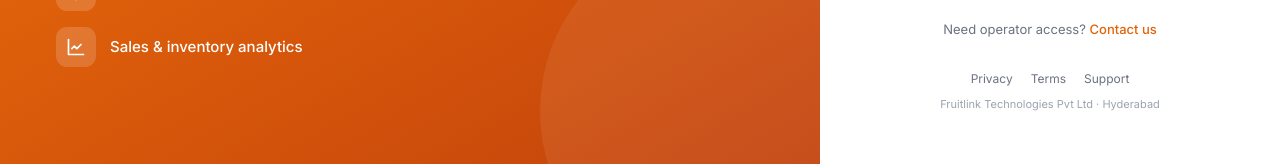
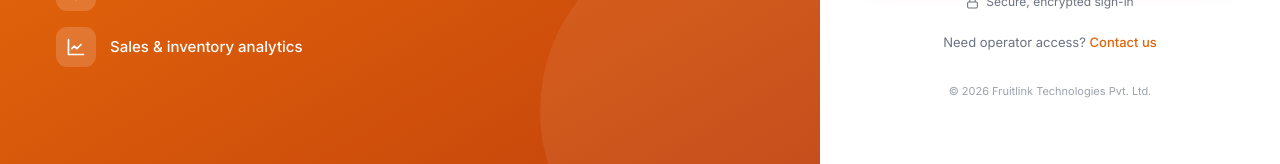
Before and after one commit to askkakkera-ui/fruitlink-dashboard, a Next.js app: page /login in a window 1280 px wide. Shown: the part 629-793 px from the top of the page. Built offline with nearby package versions, Linux system fonts and the light colour scheme.

Commit message:
Update page.tsx

```diff
--- a/app/login/page.tsx
+++ b/app/login/page.tsx
@@ -238,12 +238,7 @@ export default function Login() {
 
           {/* Footer */}
           <div style={{ marginTop: '30px', textAlign: 'center' }}>
-            <div style={{ display: 'flex', gap: '18px', justifyContent: 'center', marginBottom: '8px' }}>
-              <a href="/privacy" style={{ color: grey, fontSize: '12px', textDecoration: 'none' }}>Privacy</a>
-              <a href="/terms" style={{ color: grey, fontSize: '12px', textDecoration: 'none' }}>Terms</a>
-              <a href="mailto:support@fruitlinktech.in" style={{ color: grey, fontSize: '12px', textDecoration: 'none' }}>Support</a>
-            </div>
-            <div style={{ color: '#9CA3AF', fontSize: '11px' }}>Fruitlink Technologies Pvt Ltd · Hyderabad</div>
+            <div style={{ color: '#9CA3AF', fontSize: '11px' }}>© 2026 Fruitlink Technologies Pvt. Ltd.</div>
           </div>
 
         </div>
```
